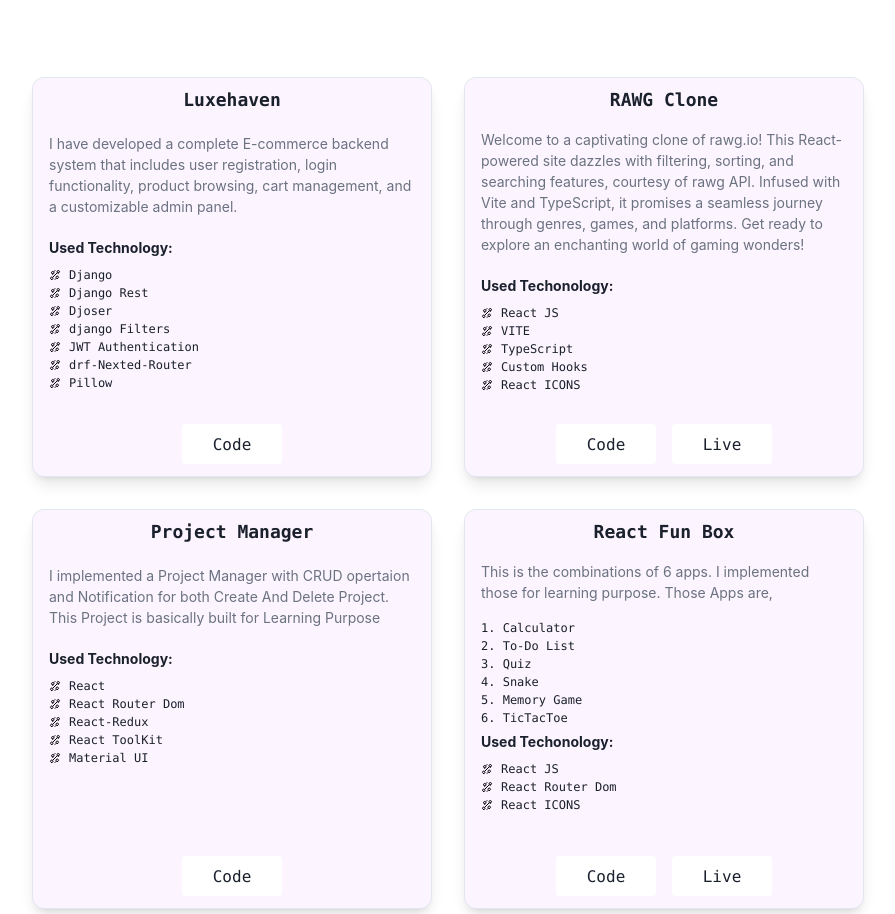
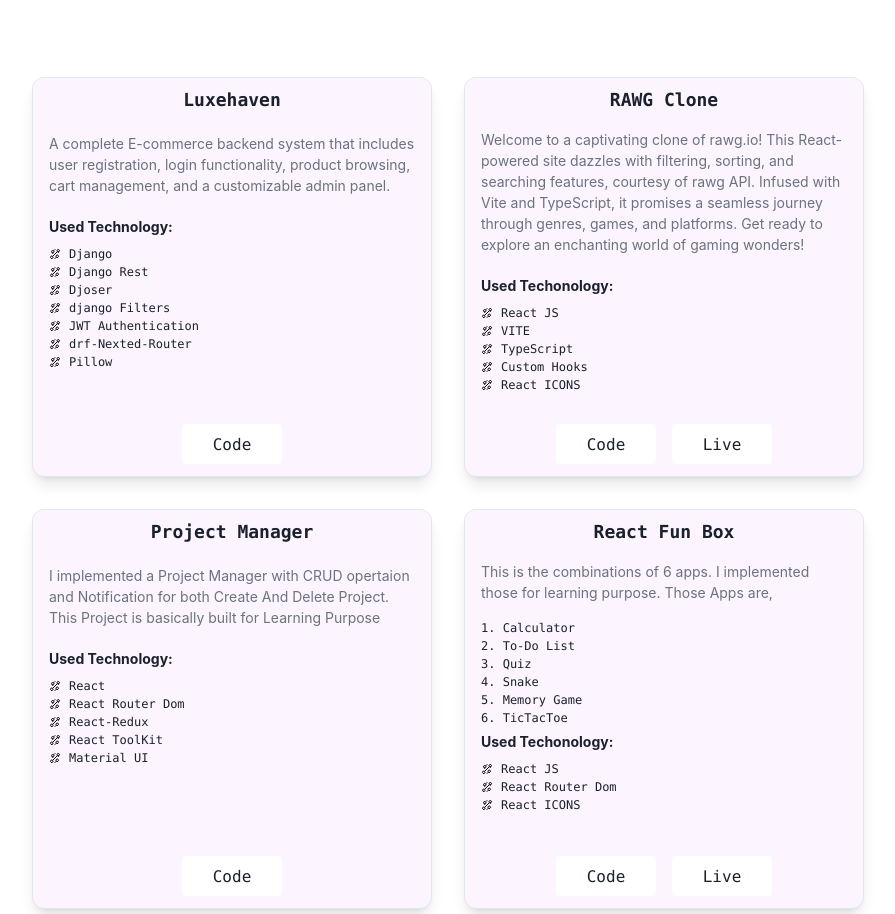
Before and after one commit to hkshakib/portfolio, a React (Create React App) app: page / in a window 1280 px wide. Shown: the part 4095-5009 px from the top of the page, without its empty margins (192-1087 px from the left). Built offline with nearby package versions, Linux system fonts and the light colour scheme; no server answers; what tailwindcss-font-inter would draw is missing.

Commit message:
fix: update Project

```diff
--- a/src/pages/Projects.jsx
+++ b/src/pages/Projects.jsx
@@ -22,7 +22,7 @@ const Projects = () => {
         <Project
           Title={"Luxehaven"}
           Summery={
-            "I have developed a complete E-commerce backend system that includes user registration, login functionality, product browsing, cart management, and a customizable admin panel."
+            "A complete E-commerce backend system that includes user registration, login functionality, product browsing, cart management, and a customizable admin panel."
           }
           Technologies={[
             "Django",
```
